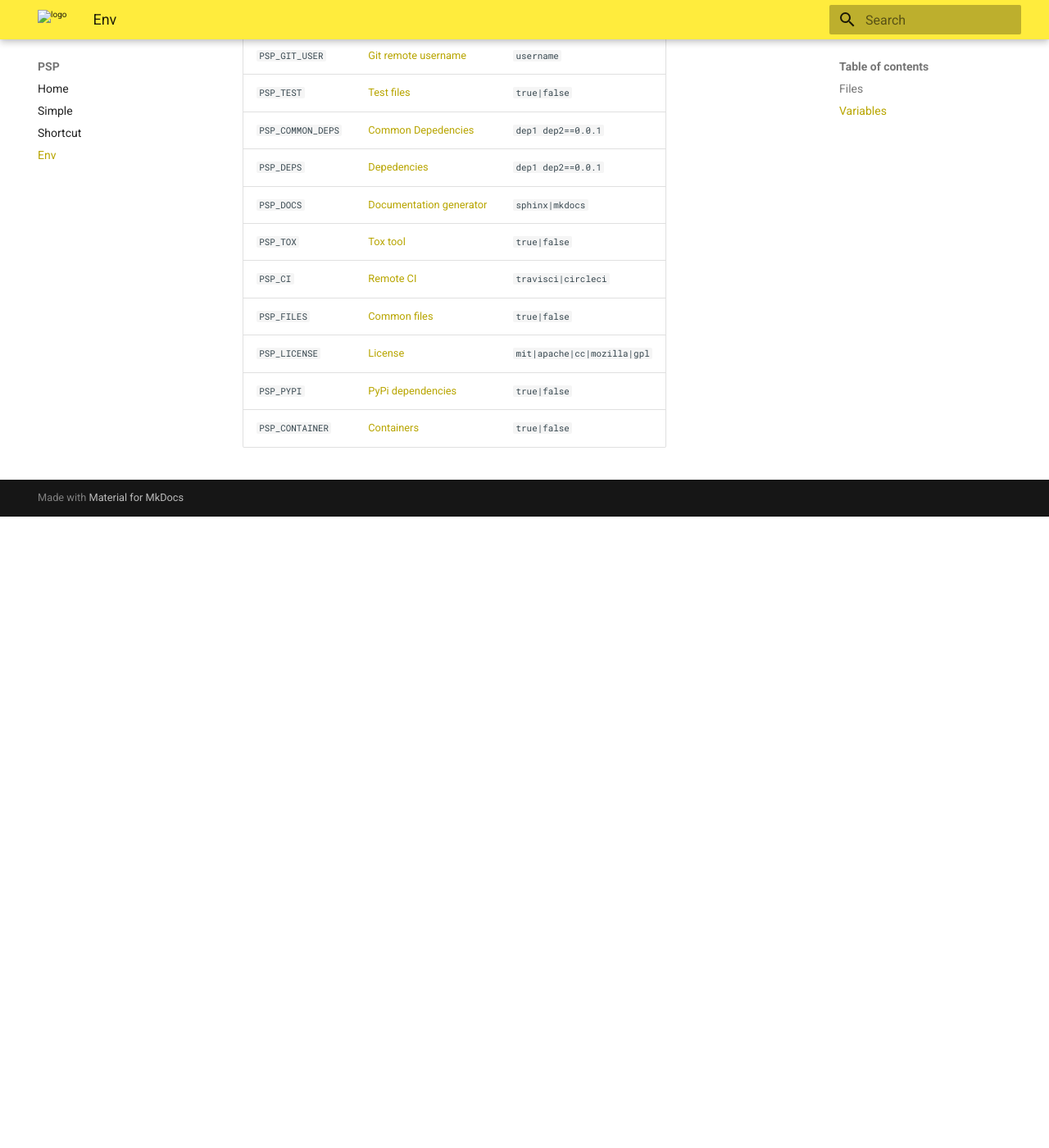
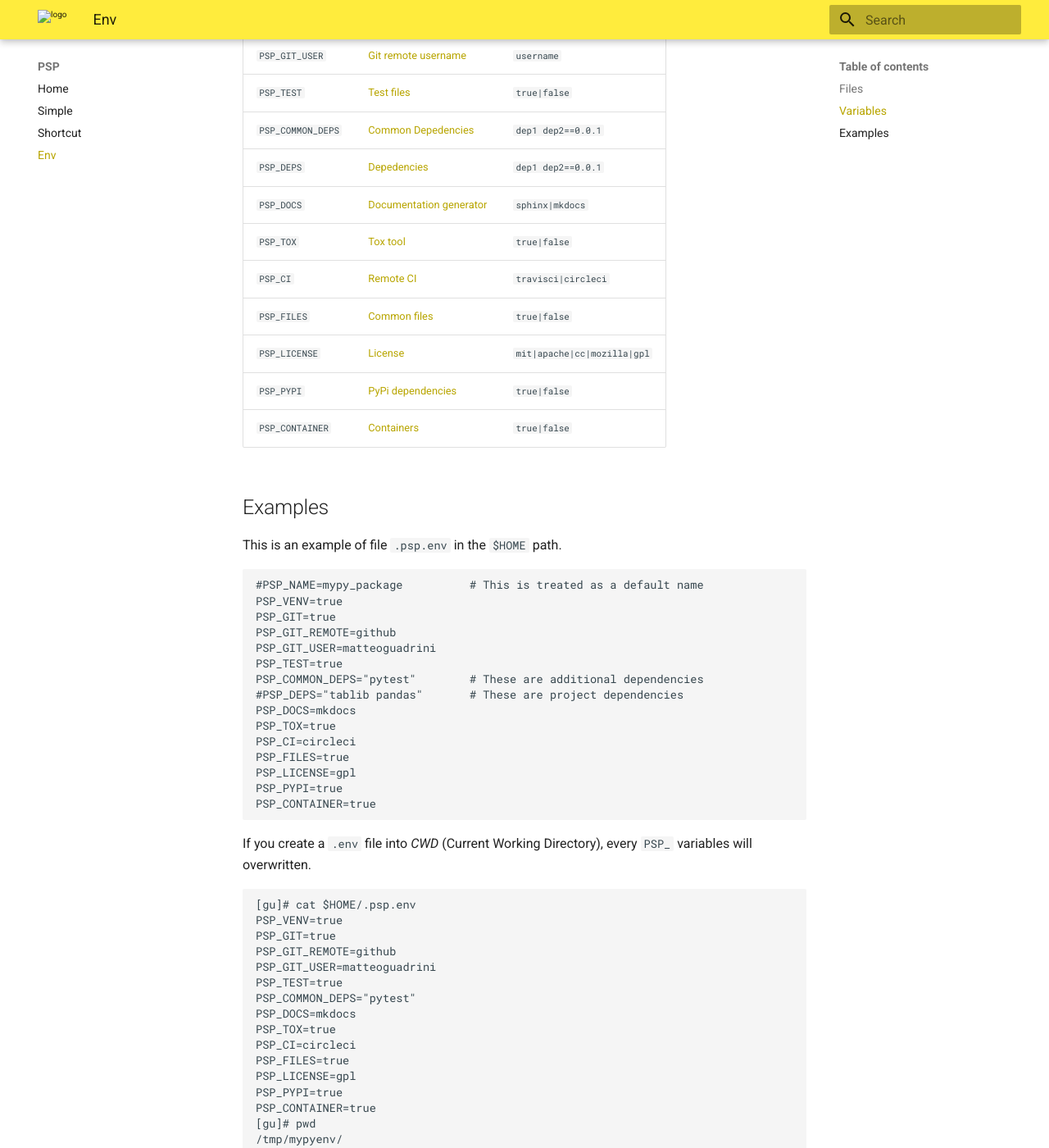
Before and after one commit to MatteoGuadrini/psp, an MkDocs documentation site: the page built from docs/env.md, in a window 1280 px wide and 1400 px high, scrolled down 800 px. Shown: the whole window at 82% size. Built offline with MkDocs 1.6.1 and Material for MkDocs 9.7.7, drawn with Linux system fonts in a browser that asks for light colours; before the commit the page ends 1430 px from its top, so only the background shows below that; some of the changed text lies outside the part shown.

Commit message:
docs: add examples to Env page

````diff
--- a/docs/env.md
+++ b/docs/env.md
@@ -31,3 +31,80 @@ You can configure two files for configure these environment variables:
 | `PSP_LICENSE`     | [License](simple.md#license)                               | `mit|apache|cc|mozilla|gpl`    |
 | `PSP_PYPI`        | [PyPi dependencies](simple.md#pypi-dependencies)           | `true|false`                   |
 | `PSP_CONTAINER`   | [Containers](simple.md#dockerpodman)                       | `true|false`                   |
+
+
+## Examples
+
+This is an example of file `.psp.env` in the `$HOME` path.
+
+```bash
+#PSP_NAME=mypy_package          # This is treated as a default name
+PSP_VENV=true
+PSP_GIT=true
+PSP_GIT_REMOTE=github
+PSP_GIT_USER=matteoguadrini
+PSP_TEST=true
+PSP_COMMON_DEPS="pytest"        # These are additional dependencies
+#PSP_DEPS="tablib pandas"       # These are project dependencies
+PSP_DOCS=mkdocs
+PSP_TOX=true
+PSP_CI=circleci
+PSP_FILES=true
+PSP_LICENSE=gpl
+PSP_PYPI=true
+PSP_CONTAINER=true
+```
+
+If you create a `.env` file into _CWD_ (Current Working Directory), every `PSP_` variables will overwritten.
+
+```console
+[gu]# cat $HOME/.psp.env
+PSP_VENV=true
+PSP_GIT=true
+PSP_GIT_REMOTE=github
+PSP_GIT_USER=matteoguadrini
+PSP_TEST=true
+PSP_COMMON_DEPS="pytest"
+PSP_DOCS=mkdocs
+PSP_TOX=true
+PSP_CI=circleci
+PSP_FILES=true
+PSP_LICENSE=gpl
+PSP_PYPI=true
+PSP_CONTAINER=true
+[gu]# pwd
+/tmp/mypyenv/
+[gu]# cat .env
+PSP_DEPS="numpy scipy pydata-sphinx-theme"
+PSP_DOCS=sphinx     # Overwritten
+PSP_LICENSE=mit     # Overwritten
+[gu]# psp
+info: welcome to psp, version 0.1.1
+> Name of Python project: biopy
+info: python project `biopy` created at /tmp/mypyenv/biopy
+[gu]# ll biopy
+total 36
+-rw-rw-r-- 1 gu gu  142 Mar  7 12:47 CHANGES.md
+-rw-rw-r-- 1 gu gu 1070 Mar  7 12:47 CONTRIBUTING.md
+-rw-rw-r-- 1 gu gu  336 Mar  7 12:48 Containerfile
+-rw-rw-r-- 1 gu gu  336 Mar  7 12:48 Dockerfile
+-rw-rw-r-- 1 gu gu 1008 Mar  7 12:48 Makefile
+-rw-rw-r-- 1 gu gu 1451 Mar  7 12:48 LICENSE.md
+-rw-rw-r-- 1 gu gu 1265 Mar  7 12:48 CODE_OF_CONDUCT.md
+-rw-rw-r-- 1 gu gu  192 Mar  7 12:47 README.md
+drwxrwxr-x 2 gu gu   80 Mar  7 12:46 biopy
+drwxrwxr-x 4 gu gu  120 Mar  7 12:47 docs
+-rw-rw-r-- 1 gu gu  813 Mar  7 12:48 pyproject.toml
+-rw-rw-r-- 1 gu gu  106 Mar  7 12:47 requirements.txt
+drwxrwxr-x 2 gu gu   80 Mar  7 12:46 tests
+-rw-rw-r-- 1 gu gu  239 Mar  7 12:47 tox.ini
+drwxrwxr-x 5 gu gu  140 Mar  7 12:46 venv
+[gu]# cd biopy && make test
+venv/bin/python3 -m unittest
+Test all biopy successfully!
+.
+----------------------------------------------------------------------
+Ran 1 test in 0.000s
+
+OK
+```
````
